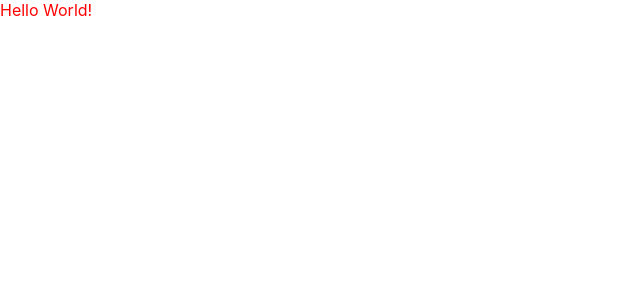
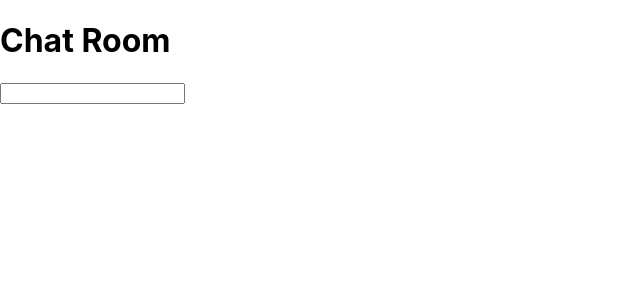
Before and after one commit to MountSinaiHealthSystem/mountsinai-chat-app-challenge, a React (Create React App) app in the folder app/: page / in a window 1280 px wide. Shown: the top 300 px of the page, without its empty margins (0-640 px from the left). Built offline with nearby package versions, Linux system fonts and the light colour scheme.

Commit message:
Small html tweaks

```diff
--- a/app/src/App.css
+++ /dev/null
@@ -1,3 +0,0 @@
-.App {
-  color: red;
-}
--- a/app/src/App.js
+++ b/app/src/App.js
@@ -1,10 +1,12 @@
 import React from 'react';
-import './App.css';
 
 function App() {
   return (
-    <div className="App">
-      Hello World!
+    <div className="app-wrap">
+      <h1 className="chat-title">Chat Room</h1>
+      <div className="messages">
+      </div>
+      <input type="text" />
     </div>
   );
 }
--- a/app/src/index.css
+++ b/app/src/index.css
@@ -6,3 +6,6 @@ body {
   -webkit-font-smoothing: antialiased;
   -moz-osx-font-smoothing: grayscale;
 }
+
+.app-wrap {
+}
```
